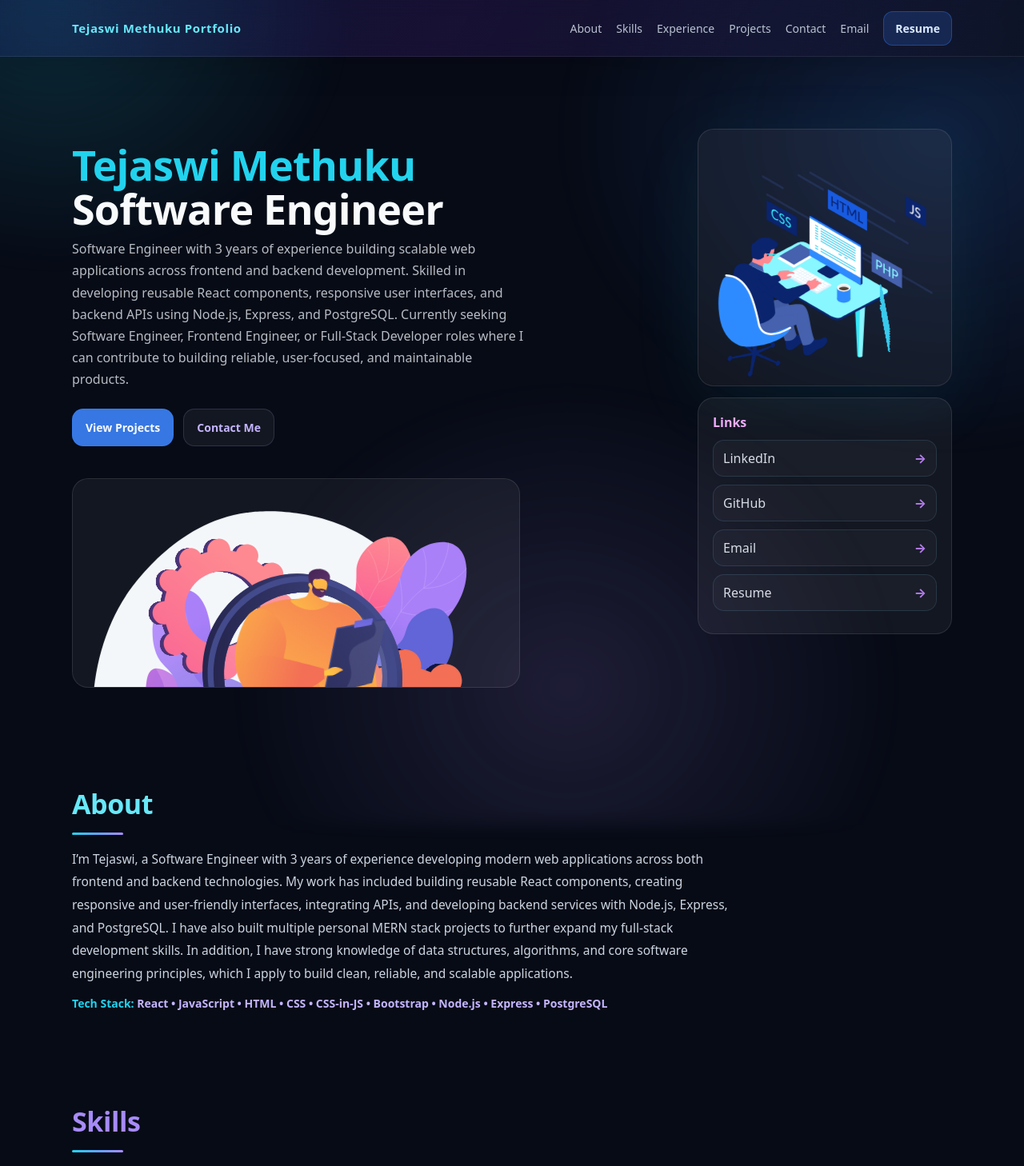
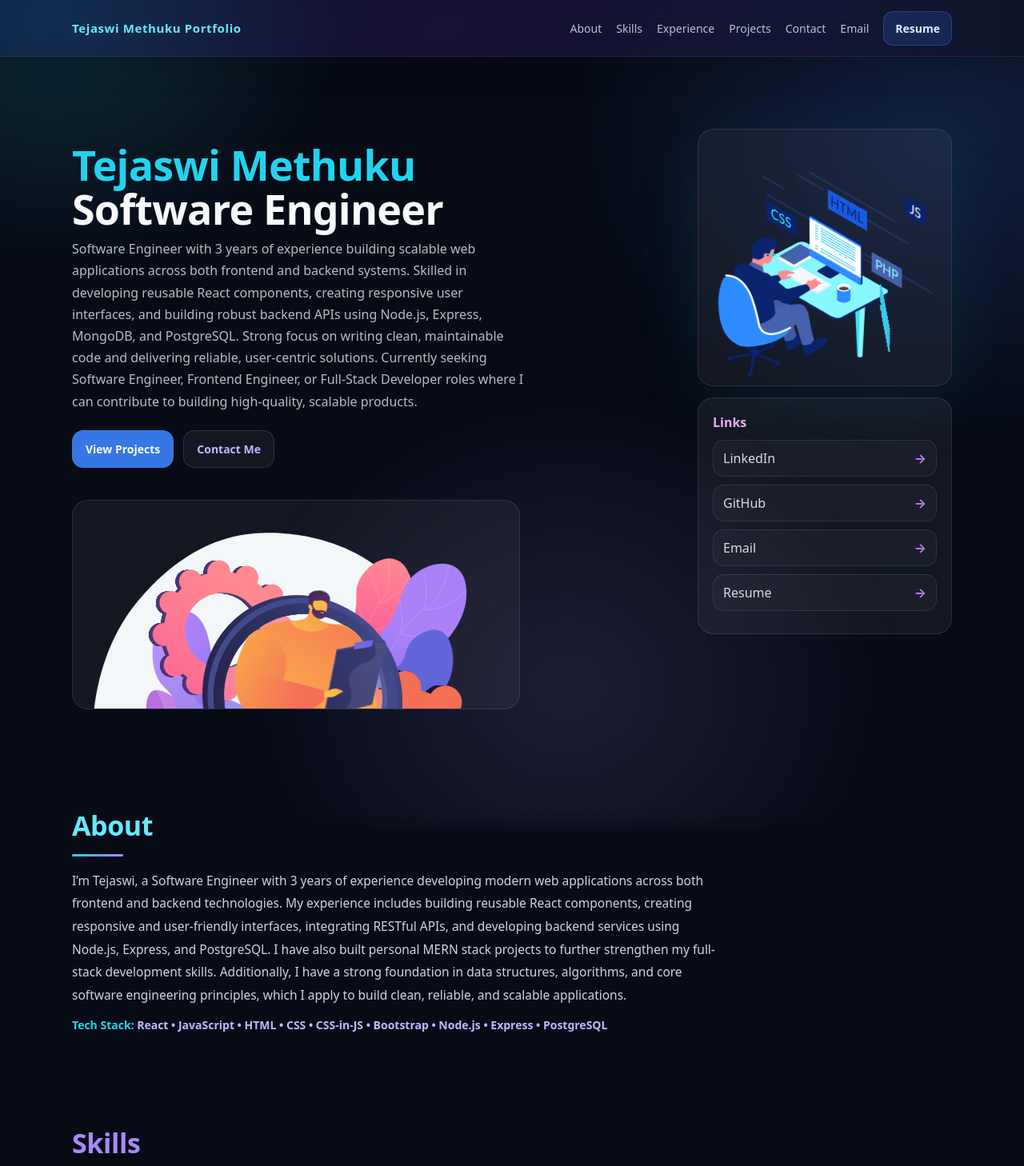
Before and after one commit to tejaswi20001/Tejaswi-portfolio, a React (Vite) app: page / in a window 1280 px wide. Shown: the top 1458 px of the page at 80% size. Built offline with nearby package versions, Linux system fonts and the light colour scheme; no server answers.

Commit message:
add design to the UI

```diff
--- a/src/components/pages/Hero.jsx
+++ b/src/components/pages/Hero.jsx
@@ -224,12 +224,14 @@ export default function Hero() {
 
           <Subtitle>
             Software Engineer with 3 years of experience building scalable web
-            applications across frontend and backend development. Skilled in
-            developing reusable React components, responsive user interfaces,
-            and backend APIs using Node.js, Express, and PostgreSQL. Currently
+            applications across both frontend and backend systems. Skilled in
+            developing reusable React components, creating responsive user
+            interfaces, and building robust backend APIs using Node.js, Express,
+            MongoDB, and PostgreSQL. Strong focus on writing clean, maintainable
+            code and delivering reliable, user-centric solutions. Currently
             seeking Software Engineer, Frontend Engineer, or Full-Stack
-            Developer roles where I can contribute to building reliable,
-            user-focused, and maintainable products.
+            Developer roles where I can contribute to building high-quality,
+            scalable products.
           </Subtitle>
 
           <CTA>
--- a/src/components/pages/Home.jsx
+++ b/src/components/pages/Home.jsx
@@ -46,12 +46,12 @@ export default function Home() {
         <AboutText>
           I’m Tejaswi, a Software Engineer with 3 years of experience developing
           modern web applications across both frontend and backend technologies.
-          My work has included building reusable React components, creating
-          responsive and user-friendly interfaces, integrating APIs, and
-          developing backend services with Node.js, Express, and PostgreSQL. I
-          have also built multiple personal MERN stack projects to further
-          expand my full-stack development skills. In addition, I have strong
-          knowledge of data structures, algorithms, and core software
+          My experience includes building reusable React components, creating
+          responsive and user-friendly interfaces, integrating RESTful APIs, and
+          developing backend services using Node.js, Express, and PostgreSQL. I
+          have also built personal MERN stack projects to further strengthen my
+          full-stack development skills. Additionally, I have a strong
+          foundation in data structures, algorithms, and core software
           engineering principles, which I apply to build clean, reliable, and
           scalable applications.
         </AboutText>
```
